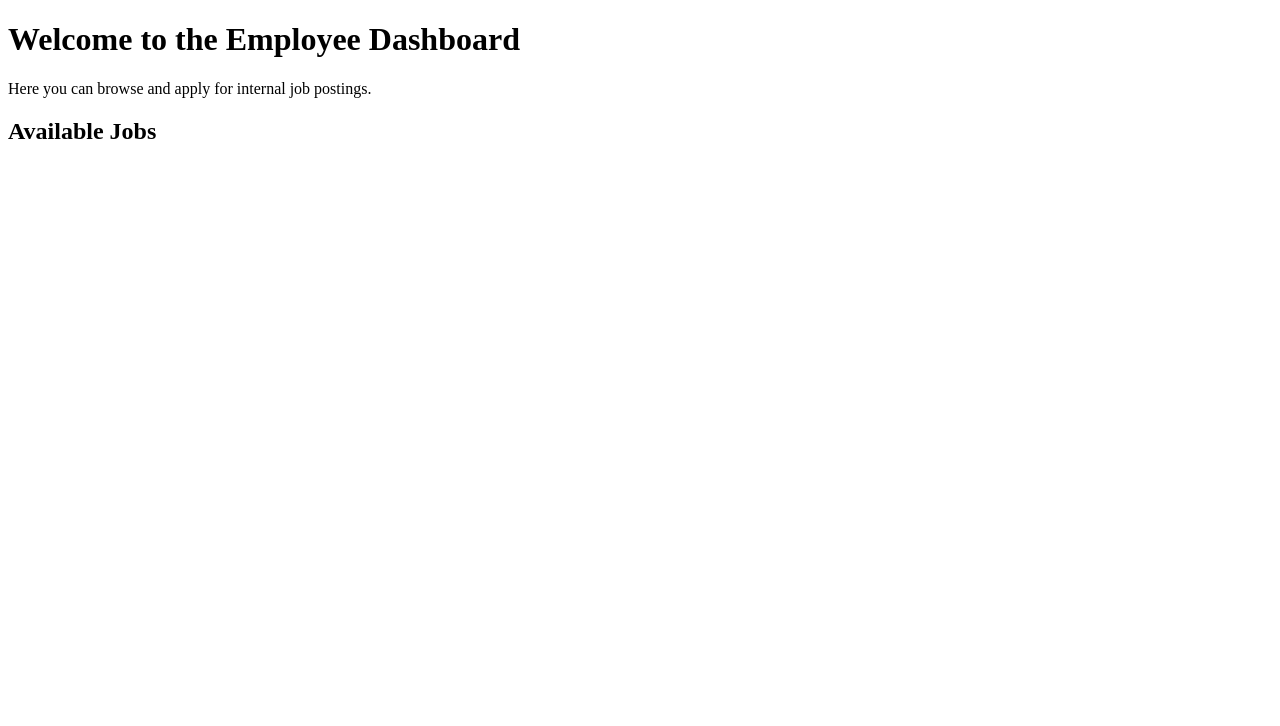
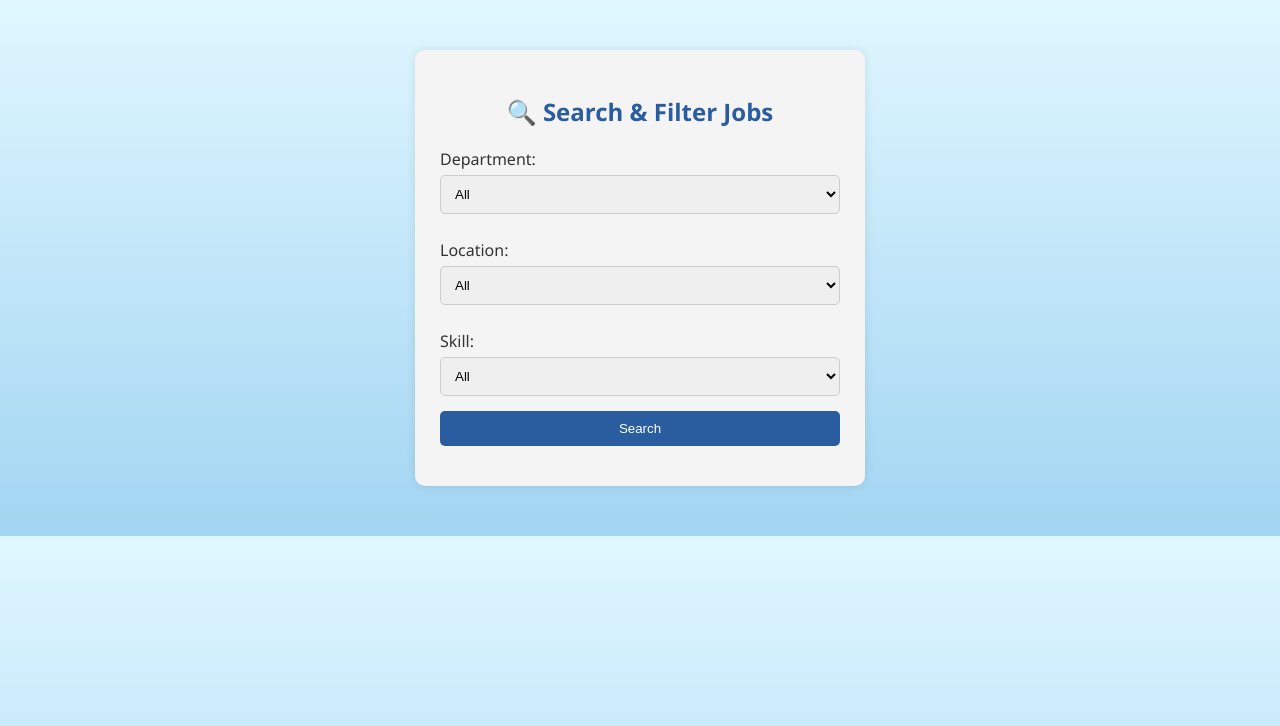
Before and after one commit to himarg2274/talentbridge, a Flask app: page /dashboard/employee in a window 1280 px wide. Shown: the top 726 px of the page. Run offline with Flask 3, Linux system fonts and the light colour scheme; data that the repository does not hold is empty; some libraries are stand-ins or nearby versions.

Commit message:
Add job search filter UI

```diff
--- a/app.py
+++ b/app.py
@@ -131,10 +131,44 @@ def hr_dashboard():
 
 @app.route('/dashboard/employee')
 def employee_dashboard():
+    dept = request.args.get("department")
+    location = request.args.get("location")
+    skill = request.args.get("skill")
+
+    query = "SELECT * FROM jobs WHERE 1=1"
+    params = []
+
+    if dept:
+        query += " AND department = %s"
+        params.append(dept)
+    if location:
+        query += " AND location = %s"
+        params.append(location)
+    if skill:
+        query += " AND skills_required LIKE %s"
+        params.append(f"%{skill}%")
+
+    query += " ORDER BY created_at DESC"
+
     cur = mysql.connection.cursor()
-    cur.execute("SELECT * FROM jobs ORDER BY created_at DESC")
+
+    # Get filtered jobs
+    cur.execute(query, tuple(params))
     jobs = cur.fetchall()
-    return render_template('dashboard_employee.html', jobs=jobs)
+
+    # Get unique departments and locations from DB
+    cur.execute("SELECT DISTINCT department FROM jobs")
+    departments = [row['department'] for row in cur.fetchall()]
+
+    cur.execute("SELECT DISTINCT location FROM jobs")
+    locations = [row['location'] for row in cur.fetchall()]
+
+    cur.close()
+
+    return render_template("dashboard_employee.html", jobs=jobs,
+                           departments=departments, locations=locations)
+
+
 
 # Optional: Temporary manual routes (can delete later)
 @app.route('/create-users-table')
--- a/templates/dashboard_employee.html
+++ b/templates/dashboard_employee.html
@@ -2,29 +2,83 @@
 <html>
 <head>
     <title>Employee Dashboard</title>
+    <style>
+        body {
+            background: linear-gradient(to bottom, #e0f7ff, #a2d5f2);
+            font-family: 'Segoe UI', Tahoma, Geneva, Verdana, sans-serif;
+        }
+        .container {
+            width: 400px;
+            margin: 50px auto;
+            padding: 25px;
+            background-color: #f4f4f4;
+            border-radius: 10px;
+            box-shadow: 0 0 10px rgba(0,0,0,0.1);
+        }
+        h2 {
+            text-align: center;
+            color: #2a5d9f;
+        }
+        label {
+            display: block;
+            margin: 10px 0 5px;
+            color: #333;
+        }
+        select, input[type="text"], button {
+            width: 100%;
+            padding: 10px;
+            margin-bottom: 15px;
+            border-radius: 5px;
+            border: 1px solid #ccc;
+        }
+        button {
+            background-color: #2a5d9f;
+            color: white;
+            border: none;
+            cursor: pointer;
+        }
+        button:hover {
+            background-color: #244a85;
+        }
+    </style>
 </head>
 <body>
-    <h1>Welcome to the Employee Dashboard</h1>
-    <p>Here you can browse and apply for internal job postings.</p>
-    <h2>Available Jobs</h2>
-<ul>
-    {% for job in jobs %}
-    <li>
-        <strong>{{ job.title }}</strong> ({{ job.department }})<br>
-        Location: {{ job.location }}<br>
-        Skills Required: {{ job.skills_required }}<br>
-        Description: {{ job.description }}<br>
-        <form action="{{ url_for('apply_job', job_id=job['id']) }}" method="POST" enctype="multipart/form-data">
-    <input type="file" name="resume" required>
-    <button type="submit">Apply</button>
-</form>
+    <div class="container">
+        <h2 style="margin-bottom: 20px;">🔍 Search & Filter Jobs</h2>
+        <form method="GET" action="/dashboard/employee">
+            <label for="department">Department:</label>
+            <select name="department">
+                <option value="">All</option>
+                <option value="HR">HR</option>
+                <option value="Finance">Finance</option>
+                <option value="Sales">Sales</option>
+                <option value="IT">IT</option>
+                <option value="Marketing">Marketing</option>
+            </select>
 
+            <label for="location">Location:</label>
+            <select name="location">
+                <option value="">All</option>
+                <option value="Chennai">Chennai</option>
+                <option value="Kolkata">Kolkata</option>
+                <option value="Kochi">Kochi</option>
+                <option value="Bangalore">Bangalore</option>
+            </select>
 
+            <label for="skill">Skill:</label>
+            <select name="skill">
+                <option value="">All</option>
+                <option value="Python">Python</option>
+                <option value="Excel">Excel</option>
+                <option value="Leadership">Leadership</option>
+                <option value="Communication">Communication</option>
+                <option value="Salesforce">Salesforce</option>
+                <option value="C++">C++</option>
+                <option value="Team Management">Team Management</option>
+            </select>
 
-        <hr>
-    </li>
-    {% endfor %}
-</ul>
-
+            <button type="submit">Search</button>
+        </form>
+    </div>
 </body>
 </html>
```
